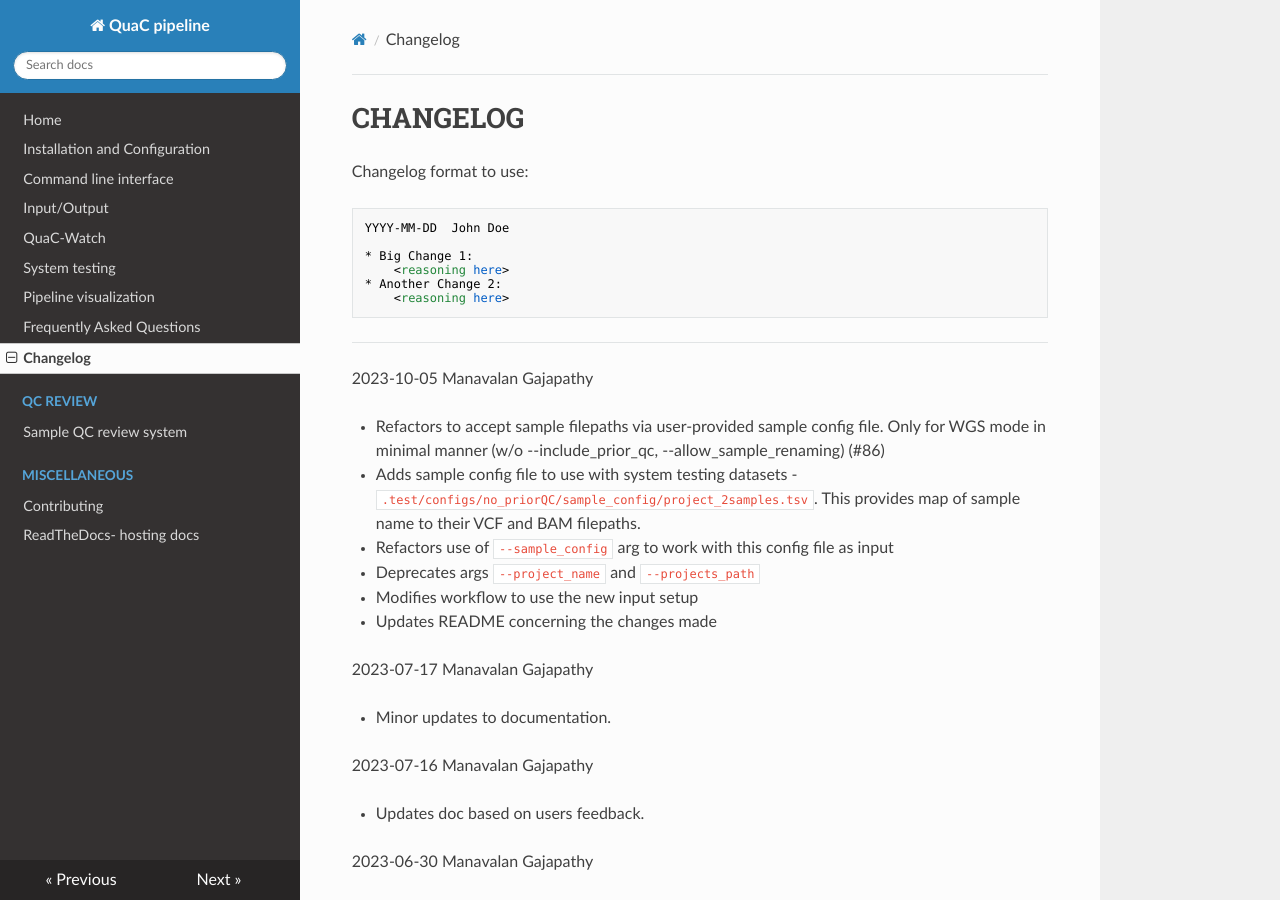
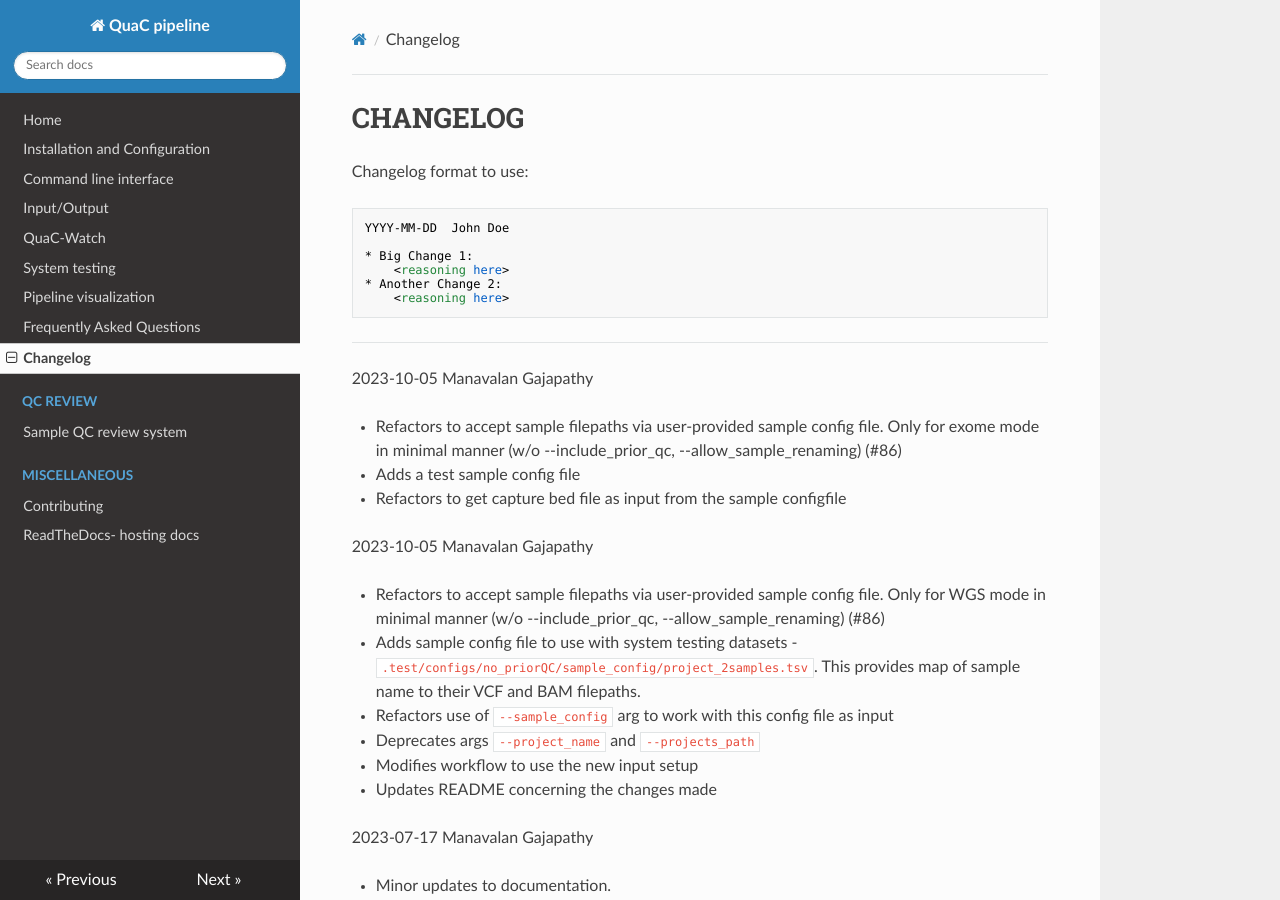
Before and after one commit to uab-cgds-worthey/quac, an MkDocs documentation site: the page built from docs/Changelog.md, in a window 1280 px wide and 900 px high. Built offline with MkDocs 1.6.1, drawn with Linux system fonts in a browser that asks for light colours; nearby versions of some CDN libraries.

Commit message:
updates changelog

````diff
--- a/docs/Changelog.md
+++ b/docs/Changelog.md
@@ -11,6 +11,13 @@ YYYY-MM-DD  John Doe
     <reasoning here>
 ```
 ---
+
+2023-10-05  Manavalan Gajapathy
+
+* Refactors to accept sample filepaths via user-provided sample config file. Only for exome mode in minimal manner (w/o
+  --include_prior_qc, --allow_sample_renaming) (#86)
+* Adds a test sample config file
+* Refactors to get capture bed file as input from the sample configfile
 
 2023-10-05  Manavalan Gajapathy
 
````
